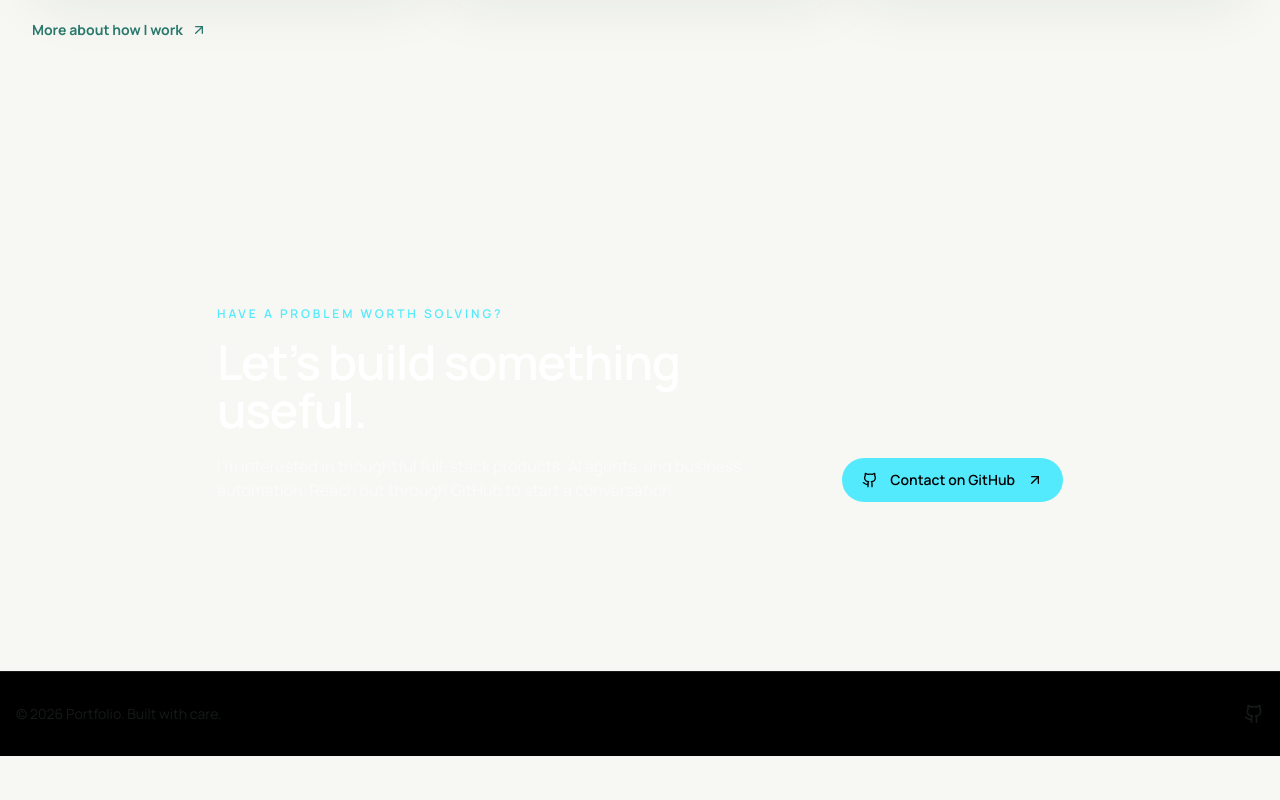
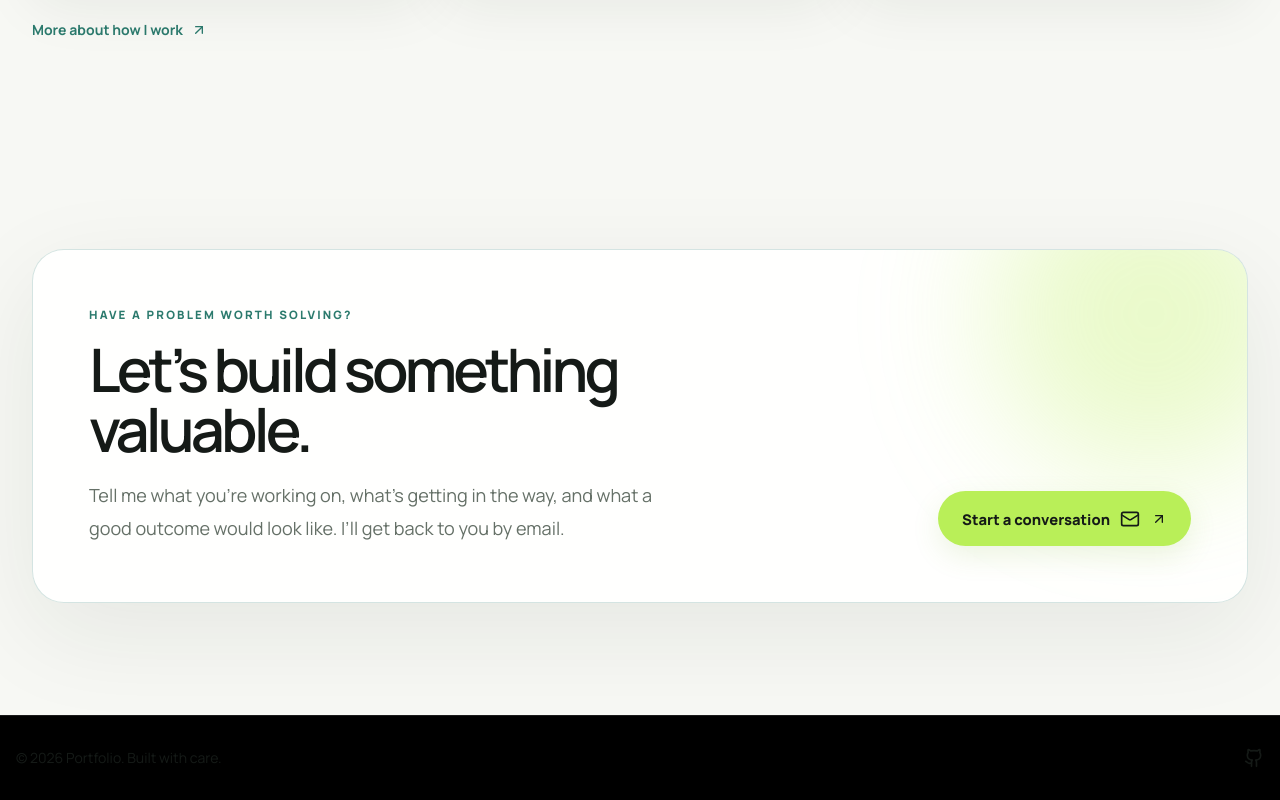
Before and after one commit to AbhilashDash10082k4/portfolio, a Next.js app: page / in a window 1280 px wide. Shown: the part 2327-3127 px from the top of the page. Before the commit the page ends 3083 px from the top, so only its background shows below. Built offline with nearby package versions, Linux system fonts and the light colour scheme.

Commit message:
feat: redesign portfolio with light-first studio theme

```diff
--- a/components/Contact.tsx
+++ b/components/Contact.tsx
@@ -1,43 +1,25 @@
 /**
- * Contact call-to-action.
- * Related files: components/Navbar.tsx links to #contact; app/page.tsx mounts
- * this section. Use only verified contact destinations; no inert form or
- * placeholder email/social profile is presented as a working contact method.
+ * Homepage contact invitation. The full enquiry form lives at /contact.
  */
 import Link from "next/link";
-import { ArrowUpRight, Github } from "lucide-react";
-import { Section } from "@/components/ui/section";
+import { ArrowUpRight, Mail } from "lucide-react";
 
 export function Contact() {
   return (
-    <Section id="contact" className="py-20 md:py-28">
-      <div className="container mx-auto max-w-5xl px-5 md:px-8">
-        <div className="rounded-3xl border border-white/10 bg-white/[0.025] p-7 sm:p-10 md:p-14">
-          <p className="mb-4 text-xs font-semibold uppercase tracking-[0.24em] text-cyan-300">
-            Have a problem worth solving?
-          </p>
-          <div className="flex flex-col gap-8 md:flex-row md:items-end md:justify-between">
-            <div className="max-w-2xl">
-              <h2 className="text-3xl font-semibold tracking-tight text-white sm:text-4xl md:text-5xl">
-                Let’s build something useful.
-              </h2>
-              <p className="mt-5 max-w-xl text-sm leading-6 text-white/55 sm:text-base">
-                I’m interested in thoughtful full-stack products, AI agents, and business automation. Reach out through GitHub to start a conversation.
-              </p>
-            </div>
-            <Link
-              href="https://github.com/AbhilashDash10082k4"
-              target="_blank"
-              rel="noreferrer"
-              className="inline-flex w-fit shrink-0 items-center gap-3 rounded-full bg-cyan-300 px-5 py-3 text-sm font-semibold text-black transition-colors hover:bg-cyan-200 focus-visible:outline focus-visible:outline-2 focus-visible:outline-offset-4 focus-visible:outline-cyan-300"
-            >
-              <Github aria-hidden="true" className="size-4" />
-              Contact on GitHub
-              <ArrowUpRight aria-hidden="true" className="size-4" />
-            </Link>
+    <section className="page-container py-16 md:py-28">
+      <div className="relative overflow-hidden rounded-[2rem] border border-accent-strong/20 bg-surface/90 p-7 shadow-[0_30px_100px_var(--shadow)] sm:p-10 md:p-14">
+        <div aria-hidden="true" className="pointer-events-none absolute -right-16 -top-24 size-80 rounded-full bg-accent/30 blur-3xl" />
+        <div className="relative z-10 flex flex-col gap-8 md:flex-row md:items-end md:justify-between">
+          <div className="max-w-2xl">
+            <p className="page-eyebrow mb-4">Have a problem worth solving?</p>
+            <h2 className="text-4xl font-semibold tracking-[-0.065em] sm:text-5xl md:text-6xl">Let’s build something valuable.</h2>
+            <p className="page-copy mt-5 max-w-xl">Tell me what you’re working on, what’s getting in the way, and what a good outcome would look like. I’ll get back to you by email.</p>
           </div>
+          <Link href="/contact" className="primary-button w-full shrink-0 sm:w-fit sm:px-7 sm:text-base">
+            Start a conversation <Mail aria-hidden="true" className="size-5" /><ArrowUpRight aria-hidden="true" className="size-4" />
+          </Link>
         </div>
       </div>
-    </Section>
+    </section>
   );
 }
```
